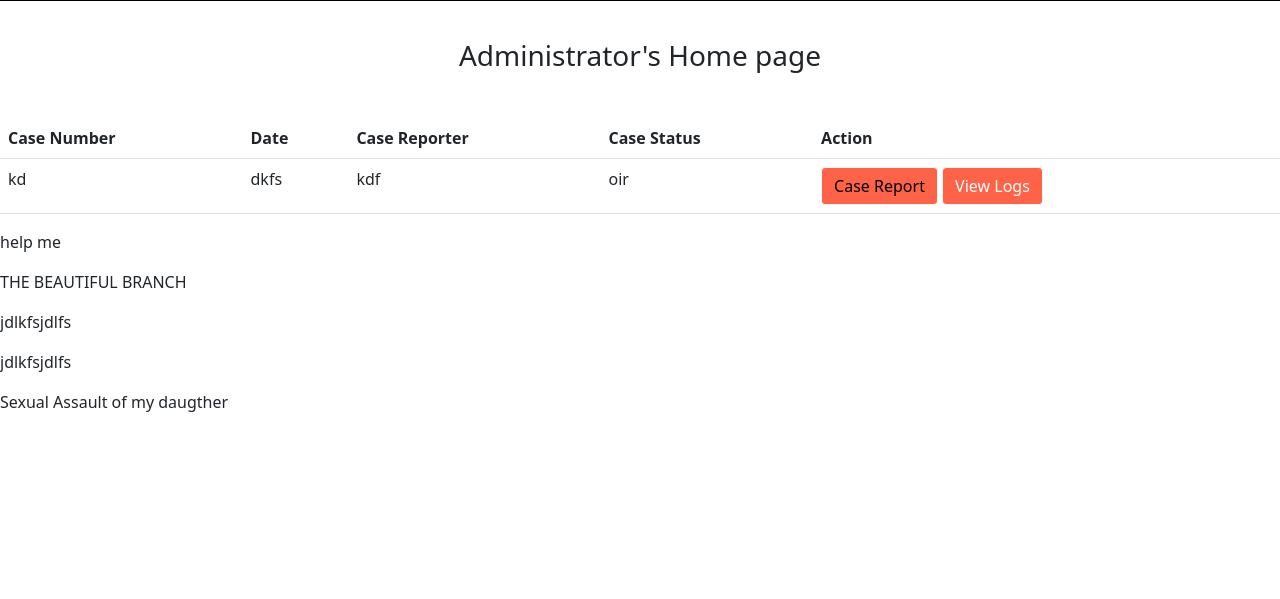
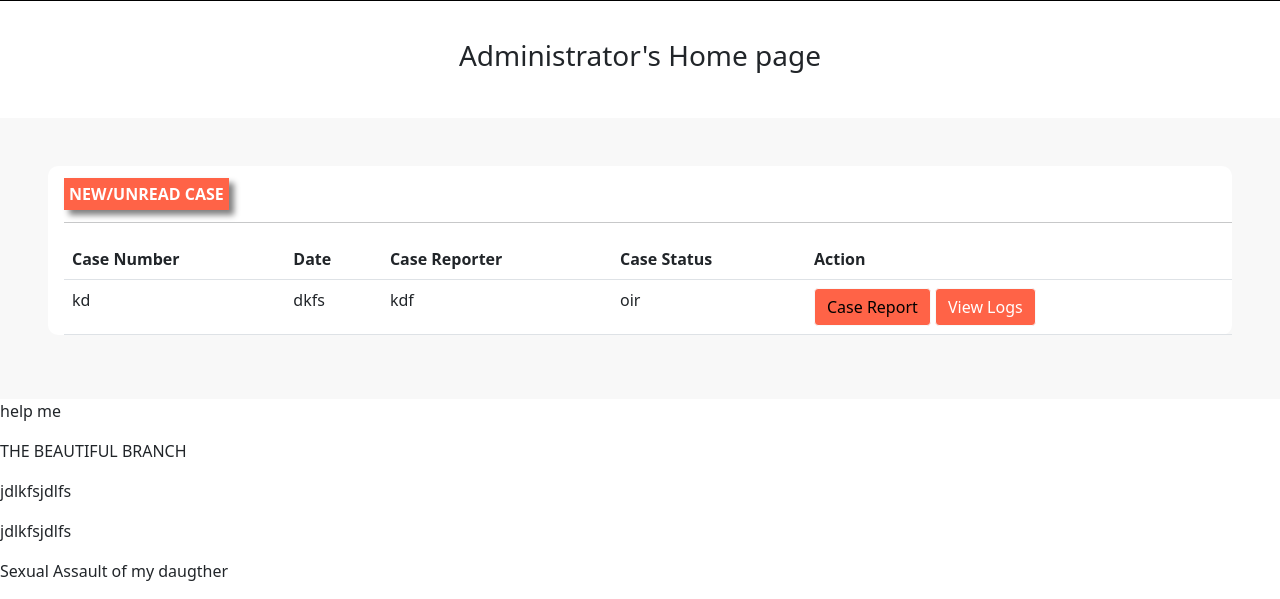
Before and after one commit to DamaMichaelYohanna/complain-system, a Django app: page /administrator/ in a window 1280 px wide. Shown: the part 481-1080 px from the top of the page. Before the commit the page ends 893 px from the top, so only its background shows below. Run offline with Django 4.2, Linux system fonts and the light colour scheme; a user stored in the database is signed in; data comes from the database, SQL or seed files in the repository; some libraries are stand-ins or nearby versions.

Commit message:
updated complain

```diff
--- a/administrator/templates/administrator/all_complains.html
+++ b/administrator/templates/administrator/all_complains.html
@@ -3,7 +3,22 @@ Home{% endblock %} {% block content %}
 <div class="container-fluid">
   <div class="admin-header"><h3>Administrator's Home page</h3></div>
 </div>
+<div class="ps-5 pe-5 pt-5 pb-5" style="background: #f8f8f8">
+  <div style="background-color: white; border-radius: 10px" class="ps-3 pt-3">
     <div>
+      <span
+        style="
+          font-weight: bold;
+          box-shadow: 5px 5px 6px grey;
+          background-color: tomato;
+          color: white;
+          padding: 5px;
+        "
+      >
+        NEW/UNREAD CASE
+      </span>
+    </div>
+    <hr />
     <table class="table">
       <tr>
         <th>Case Number</th>
@@ -31,6 +46,7 @@ Home{% endblock %} {% block content %}
       </tr>
     </table>
   </div>
+</div>
 {% for complain in complain %}
 <p>{{complain}}</p>
 {% endfor %} {% endblock %}
```
Lines whose indentation alone changed are shown as unchanged.
